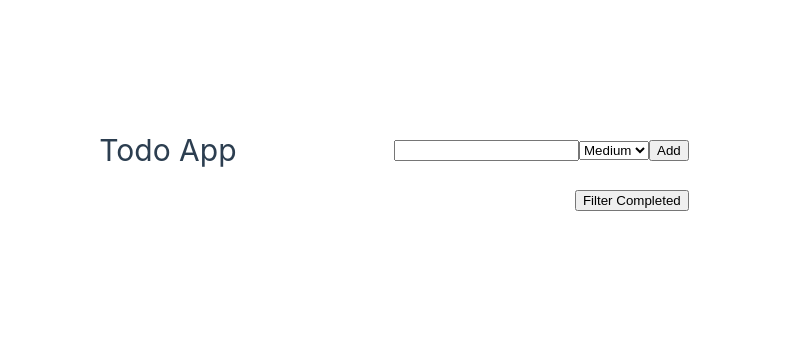
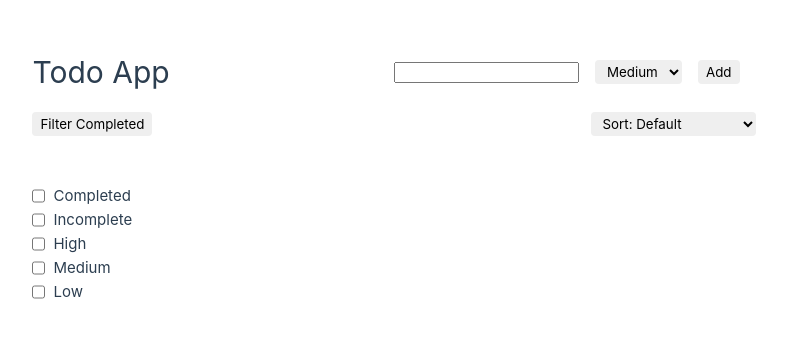
Before and after one commit to chayboats/typescript-vue-todo, a Vue app: page / in a window 1280 px wide. Shown: the part 224-562 px from the top of the page, without its empty margins (246-1033 px from the left). Built offline with nearby package versions, Linux system fonts and the light colour scheme.

Commit message:
Add sort

```diff
--- a/src/App.vue
+++ b/src/App.vue
@@ -1,9 +1,11 @@
 <template>
-  <h1>Todo App</h1>
+  <div>
+    <h1>Todo App</h1>
+  </div>
 
-  <form @submit.prevent="submitForm">
-    <input required type="text" v-model="formData.description" />
-    <select v-model="formData.priority">
+  <form @submit.prevent="addTask">
+    <input required type="text" v-model="addFormData.description" />
+    <select v-model="addFormData.priority">
       <option :value="Priority.LOW">{{ Priority.LOW }}</option>
       <option :value="Priority.MEDIUM">{{ Priority.MEDIUM }}</option>
       <option :value="Priority.HIGH">{{ Priority.HIGH }}</option>
@@ -11,11 +13,21 @@
     <button type="submit">Add</button>
   </form>
 
-  <div class="filter-btn-container">
+  <div class="sort-and-filter">
     <button @click="toggleFilter" :class="filter && 'filter'">Filter Completed</button>
+
+    <select v-model="sortOption" class="sort">
+      <option value="default">Sort: Default</option>
+      <option value="high">Priority: Low to High</option>
+      <option value="low">Priority: High to Low</option>
+    </select>
   </div>
 
-  <div v-auto-animate>
+  <div class="checkbox-container">
+    <Checkbox v-for="option in filterOptions" :key="option" :id="option" />
+  </div>
+
+  <div v-auto-animate style="grid-column-start: 2">
     <ul v-if="!filter">
       <ListItem
         :tasks="tasks"
@@ -64,6 +76,7 @@
 import useTask, { Priority, type Task } from '@/use/useTask'
 import { ref, computed, watch } from 'vue'
 import ListItem from './components/ListItem.vue'
+import Checkbox from './components/Checkbox.vue'
 
 interface FormData {
   description: string
@@ -71,26 +84,24 @@ interface FormData {
 }
 
 const defaultFormData: FormData = { description: '', priority: Priority.MEDIUM }
+const filterOptions = ['completed', 'incomplete', 'high', 'medium', 'low']
 
-const formData = ref<FormData>({ ...defaultFormData })
+const addFormData = ref<FormData>({ ...defaultFormData })
+const editFormData = ref<FormData>({ ...defaultFormData })
+const selectedId = ref<Task['id']>('')
+const editMode = ref(false)
+const filter = ref(false)
+const sortOption = ref('default')
 
-const editFormData = ref<FormData>({ ...defaultFormData })
-
-const selectedId = ref<Task['id']>('')
-
-const editMode = ref(false)
-
-const filter = ref(false)
-
-const { createTask, updateTask, toggleCompleted, removeTask, tasks } = useTask()
+const { createTask, updateTask, toggleCompleted, sortTasks, removeTask, tasks } = useTask()
 
 const completedTasks = computed<Task[]>(() => tasks.value.filter((task) => task.completed))
-
 const uncompletedTasks = computed<Task[]>(() => tasks.value.filter((task) => !task.completed))
 
-function submitForm() {
-  createTask(formData.value.description, formData.value.priority)
-  Object.assign(formData.value, { ...defaultFormData })
+function addTask() {
+  createTask(addFormData.value.description, addFormData.value.priority)
+  Object.assign(addFormData.value, { ...defaultFormData })
+  sortTasks(sortOption.value)
 }
 
 function toggleEditMode() {
@@ -114,28 +125,26 @@ function setEditFormData(id: Task['id']) {
 function updateAndExitEditMode() {
   updateTask(selectedId.value, editFormData.value.description, editFormData.value.priority)
   toggleEditMode()
-  console.log('hit')
 }
 
 function toggleFilter() {
-  filter.value = !filter.value
+  if (tasks.value.length > 0) {
+    filter.value = !filter.value
+  }
 }
 
 watch(selectedId, setEditFormData)
+watch(sortOption, sortTasks)
 </script>
 
 <style scoped>
-header {
-  line-height: 1.5;
-}
-
-.logo {
-  display: block;
-  margin: 0 auto 2rem;
+form:nth-of-type(1) > * {
+  margin-right: 1rem;
 }
 
 ul {
   padding: 0;
+  column-span: 1 2;
 }
 
 .edit-mode {
@@ -164,11 +173,6 @@ ul {
   padding-top: 1rem;
 }
 
-.form-and-filter {
-  display: grid;
-  gap: 3rem;
-}
-
 button,
 select {
   cursor: pointer;
@@ -178,32 +182,48 @@ select {
   background-color: black;
 }
 
-.filter-btn-container {
+.sort-and-filter {
   grid-column-start: span 2;
   display: flex;
-  justify-content: flex-end;
-  padding: 1rem 0;
+  justify-content: space-between;
+  padding: 1rem 0 3rem 0;
 }
 .filteredTasks {
   display: flex;
   flex-direction: column;
   gap: 1rem;
 }
-@media (min-width: 1024px) {
-  header {
-    display: flex;
-    place-items: center;
-    padding-right: calc(var(--section-gap) / 2);
-  }
 
-  .logo {
-    margin: 0 2rem 0 0;
-  }
+button {
+  padding: 0.25rem 0.5rem;
+}
 
-  header .wrapper {
-    display: flex;
-    place-items: flex-start;
-    flex-wrap: wrap;
-  }
+select {
+  padding: 0.2rem 0.5rem;
+}
+
+button,
+select {
+  border: none;
+  border-radius: 0.25rem;
+  font-family:
+    Inter,
+    -apple-system,
+    BlinkMacSystemFont,
+    'Segoe UI',
+    Roboto,
+    Oxygen,
+    Ubuntu,
+    Cantarell,
+    'Fira Sans',
+    'Droid Sans',
+    'Helvetica Neue',
+    sans-serif;
+  background-color: rgb(239, 239, 239);
+}
+
+.checkbox-container {
+  display: flex;
+  flex-direction: column;
 }
 </style>
--- /dev/null
+++ b/src/components/Checkbox.vue
@@ -0,0 +1,19 @@
+<template>
+  <div style="display: flex">
+    <input type="checkbox" :id="id" :name="id" />
+    <label class="check" style="text-transform: capitalize" :for="id">{{ id }}</label>
+  </div>
+</template>
+
+<script setup lang="ts">
+defineProps({
+  id: { type: String, required: true }
+})
+</script>
+
+<style scoped>
+label {
+  text-transform: capitalize;
+  padding-left: 0.5rem;
+}
+</style>
--- a/src/use/useTask.ts
+++ b/src/use/useTask.ts
@@ -1,11 +1,11 @@
-import { ref } from "vue";
-import generateId from "@/utils/uuid";
+import { ref } from 'vue'
+import generateId from '@/utils/uuid'
 
 export interface Task {
-  description: string;
-  id: string;
-  priority: Priority;
-  completed: boolean;
+  description: string
+  id: string
+  priority: Priority
+  completed: boolean
 }
 
 export enum Priority {
@@ -14,11 +14,11 @@ export enum Priority {
   HIGH = 'High'
 }
 
-export default function useTask(){
+export default function useTask() {
   const tasks = ref<Task[]>([])
 
   function createTask(description: Task['description'], priority: Task['priority']) {
-    const task = {
+    const task: Task = {
       description: description,
       id: generateId(),
       priority: priority,
@@ -32,7 +32,11 @@ export default function useTask(){
     tasks.value = tasks.value.filter((task) => task.id != id)
   }
 
-  function updateTask(id: Task['id'], description: Task['description'], priority: Task['priority']) {
+  function updateTask(
+    id: Task['id'],
+    description: Task['description'],
+    priority: Task['priority']
+  ) {
     tasks.value.filter((task) => {
       if (task.id == id) {
         task.description = description
@@ -49,9 +53,42 @@ export default function useTask(){
     })
   }
 
+  function sortToHigh(a: string | number, b: string | number) {
+    if (a < b) {
+      return -1
+    }
+    return 1
+  }
+
+  function sortToLow(a: string | number, b: string | number) {
+    if (a > b) {
+      return -1
+    }
+    return 1
+  }
+
+  function sortTasks(direction: string) {
+    tasks.value.sort((a, b) => {
+      if (direction == 'default') {
+        const idA = Number(a.id)
+        const idB = Number(b.id)
+        return sortToHigh(idA, idB)
+      }
+      const priorities = { Low: 0, Medium: 1, High: 2 }
+
+      const priorityA = priorities[a.priority]
+      const priorityB = priorities[b.priority]
+      if (direction == 'high') {
+        return sortToHigh(priorityA, priorityB)
+      }
+      return sortToLow(priorityA, priorityB)
+    })
+  }
+
   return {
     createTask,
     removeTask,
+    sortTasks,
     toggleCompleted,
     updateTask,
     tasks
--- a/src/utils/uuid.ts
+++ b/src/utils/uuid.ts
@@ -1,4 +1,5 @@
+let uuid = 0
 export default function generateId() {
-  const randomString: string = Math.random().toString(36).substring(2, 12);
-  return randomString;
+  uuid++
+  return uuid.toString();
 }
```
